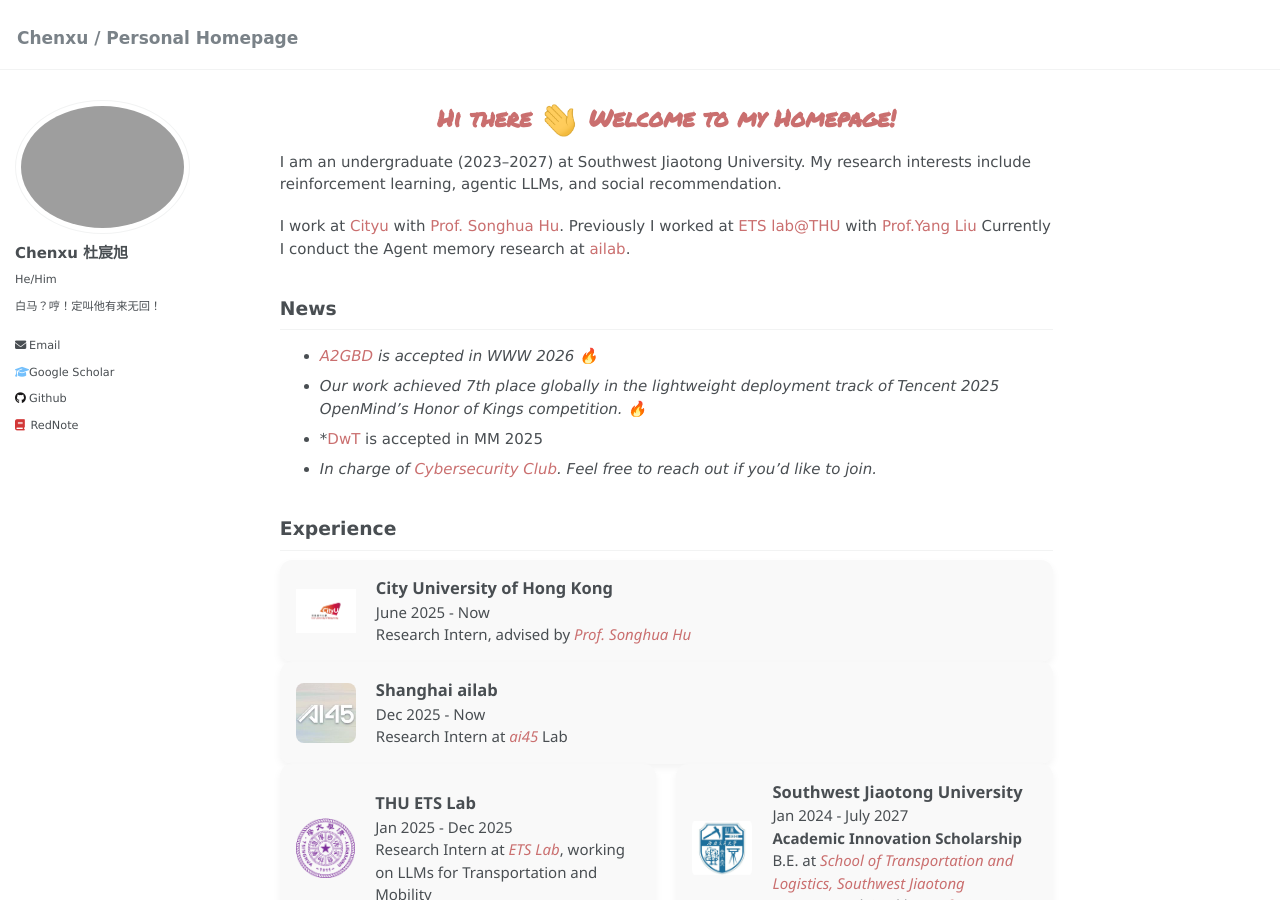
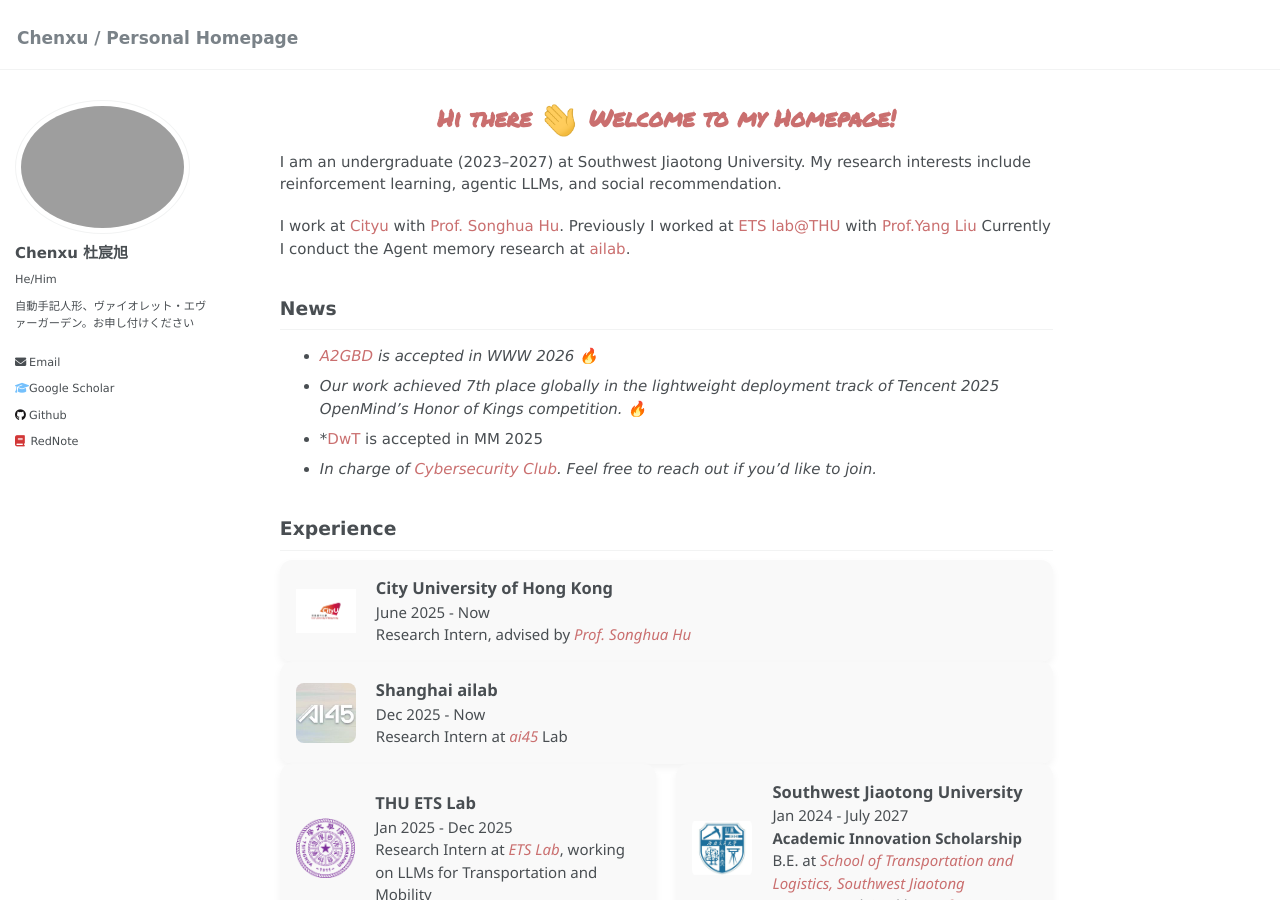
Before and after one commit to Dcx-swjtu/Dcx-swjtu, a Jekyll site: the page built from _pages/about.md, in a window 1280 px wide and 900 px high. Built offline with Jekyll 4.4.1, drawn with Linux system fonts in a browser that asks for light colours; some web fonts are replaced.

Commit message:
Update _config.yml

```diff
--- a/_config.yml
+++ b/_config.yml
@@ -24,7 +24,7 @@ author:
   avatar           : "SWJTU.png"
   name             : "Chenxu 杜宸旭"
   pronouns         : "He/Him"
-  bio              : "白马？哼！定叫他有来无回！"
+  bio              : "自動手記人形、ヴァイオレット・エヴァーガーデン。お申し付けください"
   location         :
   employer         :
   uri              :
```
